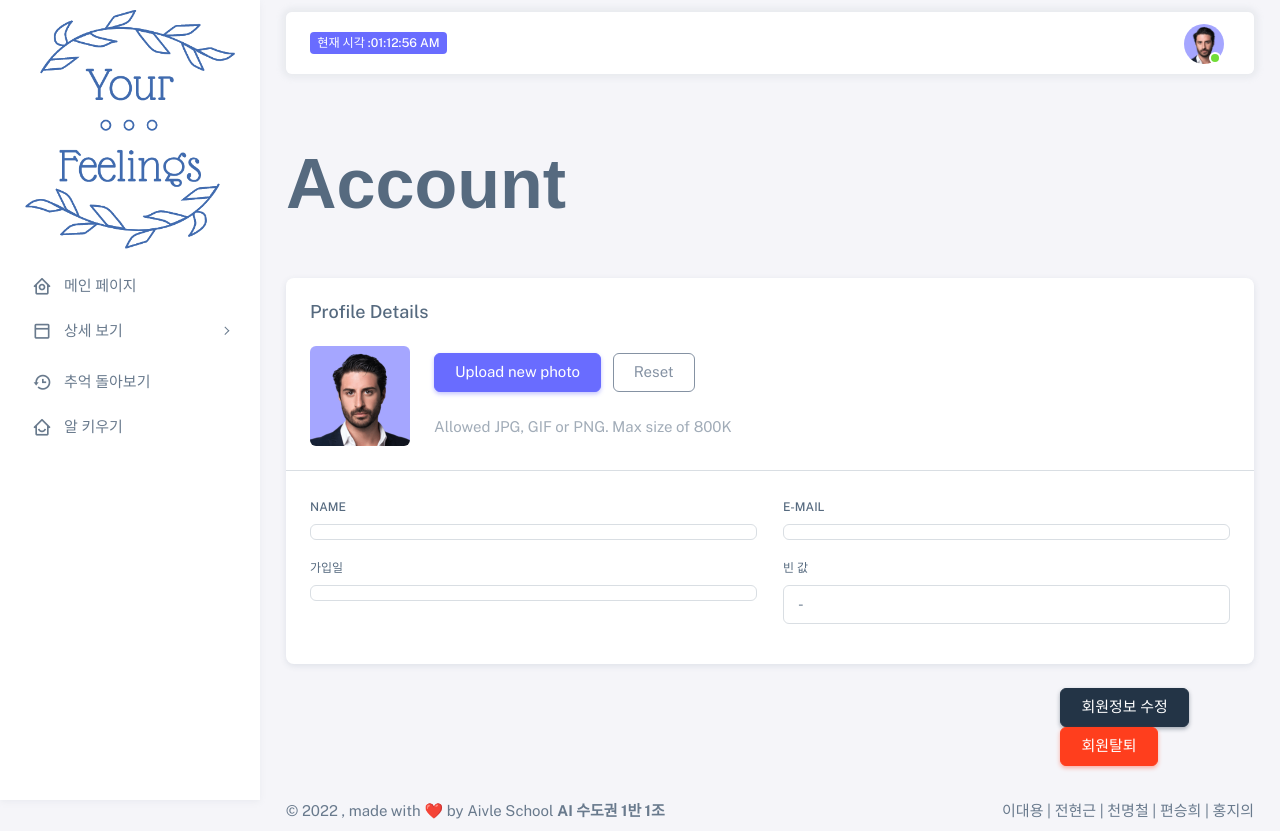
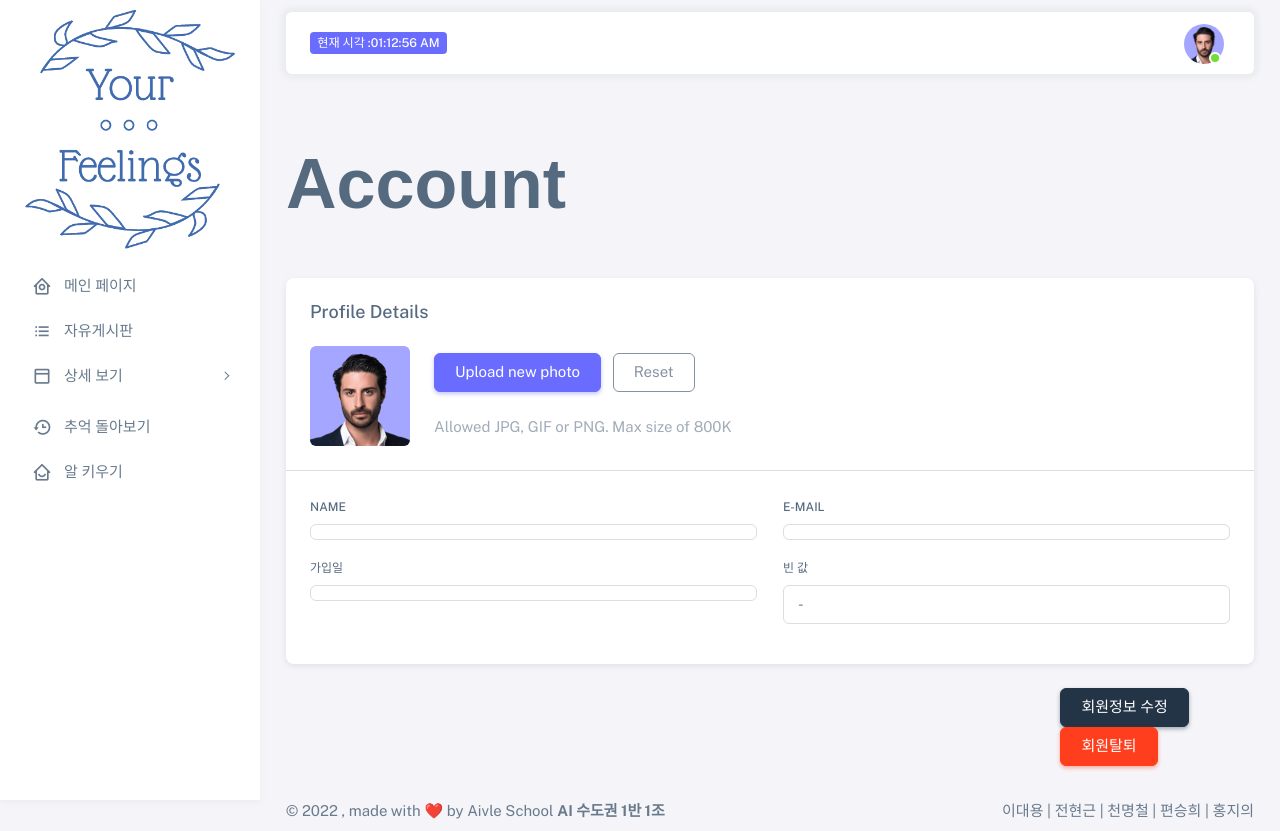
Before and after one commit to AIVLE-School-first-Big-Project/Your-Feelings, a Django app: page /user/mypage/ in a window 1280 px wide. Run offline with Django 3.2, Linux system fonts and the light colour scheme; some libraries are stand-ins or nearby versions; some web fonts are replaced.

Commit message:
회원정보수정페이지 자유게시판 메뉴 추가

```diff
--- a/userApp/templates/userApp/mypage.html
+++ b/userApp/templates/userApp/mypage.html
@@ -36,6 +36,12 @@
               <a href="#" class="menu-link">
                 <i class="menu-icon tf-icons bx bx-home-circle"></i>
                 <div data-i18n="Analytics">메인 페이지</div>
+              </a>
+            </li>
+            <li class="menu-item">
+              <a href="{% url 'bbs:free' %}" class="menu-link">
+                  <i class="menu-icon tf-icons bx bx-list-ul bx-tada-hover"></i>
+                  <div data-i18n="Analytics">자유게시판</div>
               </a>
             </li>
 
```
